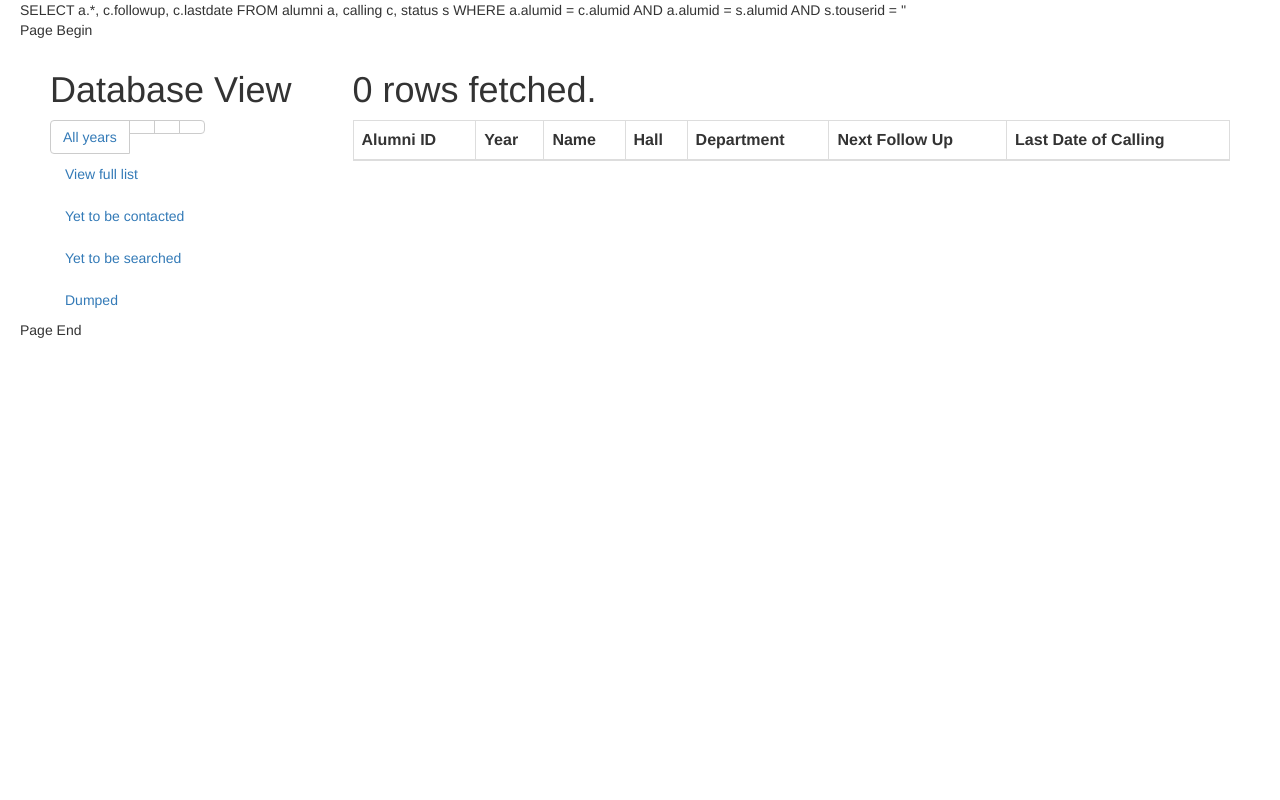
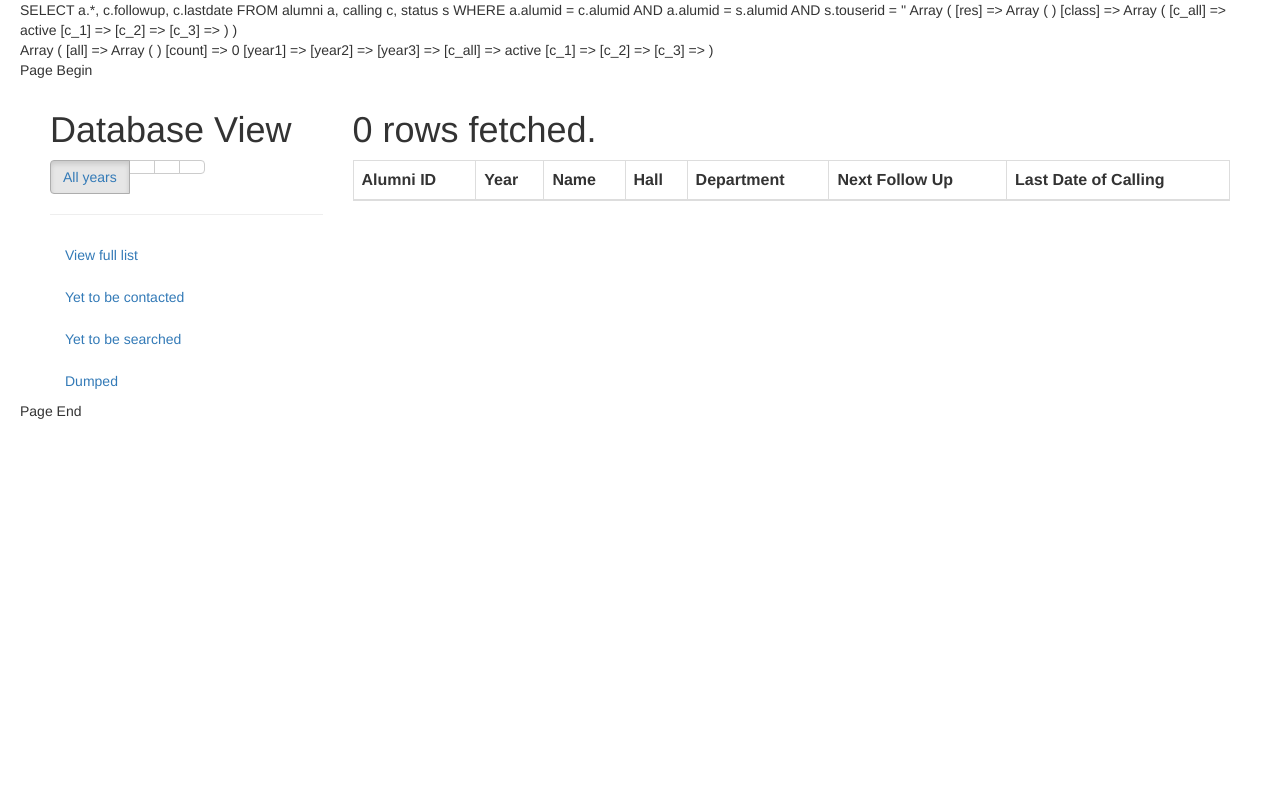
Before and after one commit to icyflame/alum-cell-erp, a CodeIgniter app: page /index.php/dbdisplay/buildTable in a window 1280 px wide. Run offline with CodeIgniter, Linux system fonts and the light colour scheme; data comes from the database, SQL or seed files in the repository; lists and menus that the app fills with data are empty; some libraries are stand-ins or nearby versions.

Commit message:
Used switch case instead of if elseif statements for assigning the class variables.

```diff
--- a/application/controllers/dbdisplay.php
+++ b/application/controllers/dbdisplay.php
@@ -28,19 +28,23 @@ class dbdisplay extends CI_Controller{
 		$year2 = $this->session->userdata('year2');
 		$year3 = $this->session->userdata('year3');
 
-		$res = $this->dbdispmodel->getAllData($year, $call);
+		$dataDump = $this->dbdispmodel->getAllData($year, $call);
 
 		$data = array(
-			'all'=>$res,
-			'count'=>count($res),
+			'all'=>$dataDump['res'],
+			'count'=>count($dataDump['res']),
 			'year1'=>$year1,
 			'year2'=>$year2,
 			'year3'=>$year3
 			);
 
+		print_r(array_merge($data, $dataDump['class']));
+
+		$all_data = array_merge($data, $dataDump['class']);
+
 		// print_r($data);
 
-		$this->load->view('dbdisp/dbdispview', $data);
+		$this->load->view('dbdisp/dbdispview', $all_data);
 
 	}
 
--- a/application/models/dbdispmodel.php
+++ b/application/models/dbdispmodel.php
@@ -15,6 +15,10 @@ class dbdispmodel extends CI_Model{
 		$yearfilt = '';
 		$tableadd = '';
 		$statusfilt = '';
+
+		$year1 = $this->session->userdata('year1');
+		$year2 = $this->session->userdata('year2');
+		$year3 = $this->session->userdata('year3');
 
 		// if ($year == '0' && $call != '')
 
@@ -41,40 +45,52 @@ class dbdispmodel extends CI_Model{
 
 		$res = $this->db->query($query);
 
-		// $res_call = $this->db->query("SELECT * FROM calling");
+		$c_all = '';
+		$c_1 = '';
+		$c_2 = '';
+		$c_3 = '';
 
-		// $res_dates = $res_call->result_array();
+		switch($year){
 
-		// $number = 1;
+			case '0':
+			$c_all = 'active';
+			break;
 
-		// $final_data = array();
+			case $year1:
+			$c_1 = 'active';
+			break;
 
-		// foreach($res->result_array() as $row){
+			case $year2:
+			$c_2 = 'active';
+			break;
 
-		// 	$dates = array(
-		// 		'followup'=>$res_dates[$number-1]['followup'],
-		// 		'lastdate'=>$res_dates[$number-1]['lastdate']
-		// 		);
+			case $year3:
+			$c_3 = 'active';
+			break;
 
-		// 	$number = $number + 1;
+		};
 
-		// 	// print_r($dates);
+	$class_data = array(
+		'c_all'=>$c_all,
+		'c_1'=>$c_1,
+		'c_2'=>$c_2,
+		'c_3'=>$c_3
+		);
 
-		// 	$row = array_merge($row, $dates);
+	$final_data = array(
+		'res'=>$res->result_array(),
+		'class'=>$class_data
+		);
 
-		// 	array_push($final_data, $row);
+		// print_r(array_push($res->result_array(), $final_data));
 
-		// 	// print_r($row);
-		// 	// echo '<br/>';
+	print_r($final_data);
+	echo '<br/>';
 
-		// }
-
-		// return $final_data;
-
-		return $res->result_array();
+	return  $final_data;
 
 		// return array_merge($res->result_array(), array('count'=>$count));
-	}
+}
 
 
 }
--- a/application/views/authentication/viewstat.php
+++ b/application/views/authentication/viewstat.php
@@ -15,9 +15,11 @@
 
 	$new_view = site_url("member/specificYear/");
 
-	echo "<a href='$new_view'>Go to summary page</a>"
+	// echo "<a href='$new_view'>Go to summary page</a>"
 
 	?>
+
+	<br/><a href="<?php echo $new_view ?>"> Go to summary page </a>
 
 	<p>Page End</p>
 
--- a/application/views/dbdisp/dbdispview.php
+++ b/application/views/dbdisp/dbdispview.php
@@ -37,14 +37,14 @@
 
 			<div class="btn-group">
 
-				<button type="button" class="btn btn-default"><a href="<?php echo site_url('dbdisplay/buildTable/0') ?>">All years</a></button>
-				<button type="button" class="btn btn-default"><a href="<?php echo site_url('dbdisplay/buildTable/'.$year1) ?>"><?php echo $year1 ?></a></button>
-				<button type="button" class="btn btn-default"><a href="<?php echo site_url('dbdisplay/buildTable/'.$year2) ?>"><?php echo $year2 ?></a></button>
-				<button type="button" class="btn btn-default"><a href="<?php echo site_url('dbdisplay/buildTable/'.$year3) ?>"><?php echo $year3 ?></a></button>
+				<button type="button" class="btn btn-default <?php echo $c_all ?>"><a href="<?php echo site_url('dbdisplay/buildTable/0') ?> ">All years</a></button>
+				<button type="button" class="btn btn-default <?php echo $c_1 ?>"><a href="<?php echo site_url('dbdisplay/buildTable/'.$year1) ?>"><?php echo $year1 ?></a></button>
+				<button type="button" class="btn btn-default <?php echo $c_2 ?>"><a href="<?php echo site_url('dbdisplay/buildTable/'.$year2) ?>"><?php echo $year2 ?></a></button>
+				<button type="button" class="btn btn-default <?php echo $c_3 ?>"><a href="<?php echo site_url('dbdisplay/buildTable/'.$year3) ?>"><?php echo $year3 ?></a></button>
 
 			</div>
 
-			<br/>
+			<hr/>
 
 			<ul class="nav nav-pills nav-stacked">
 
```
